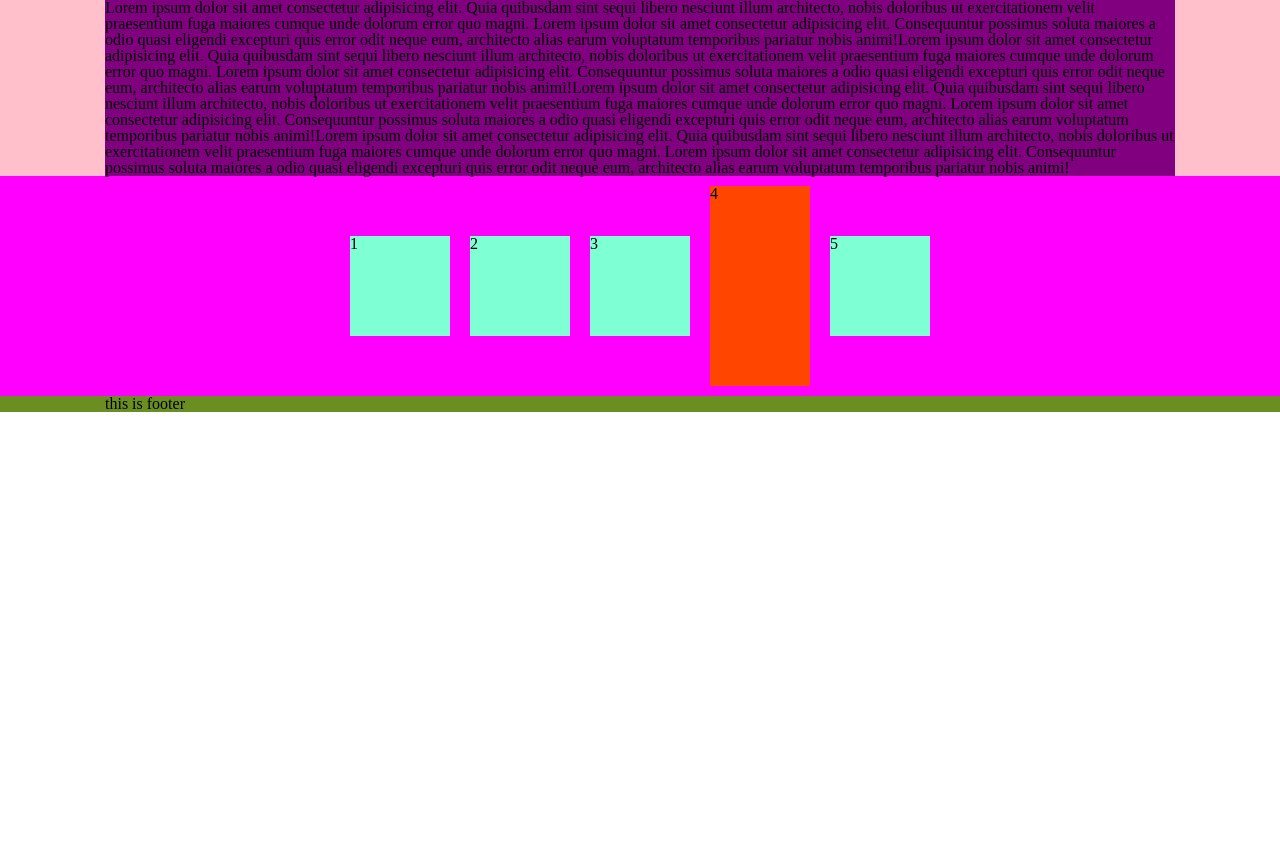
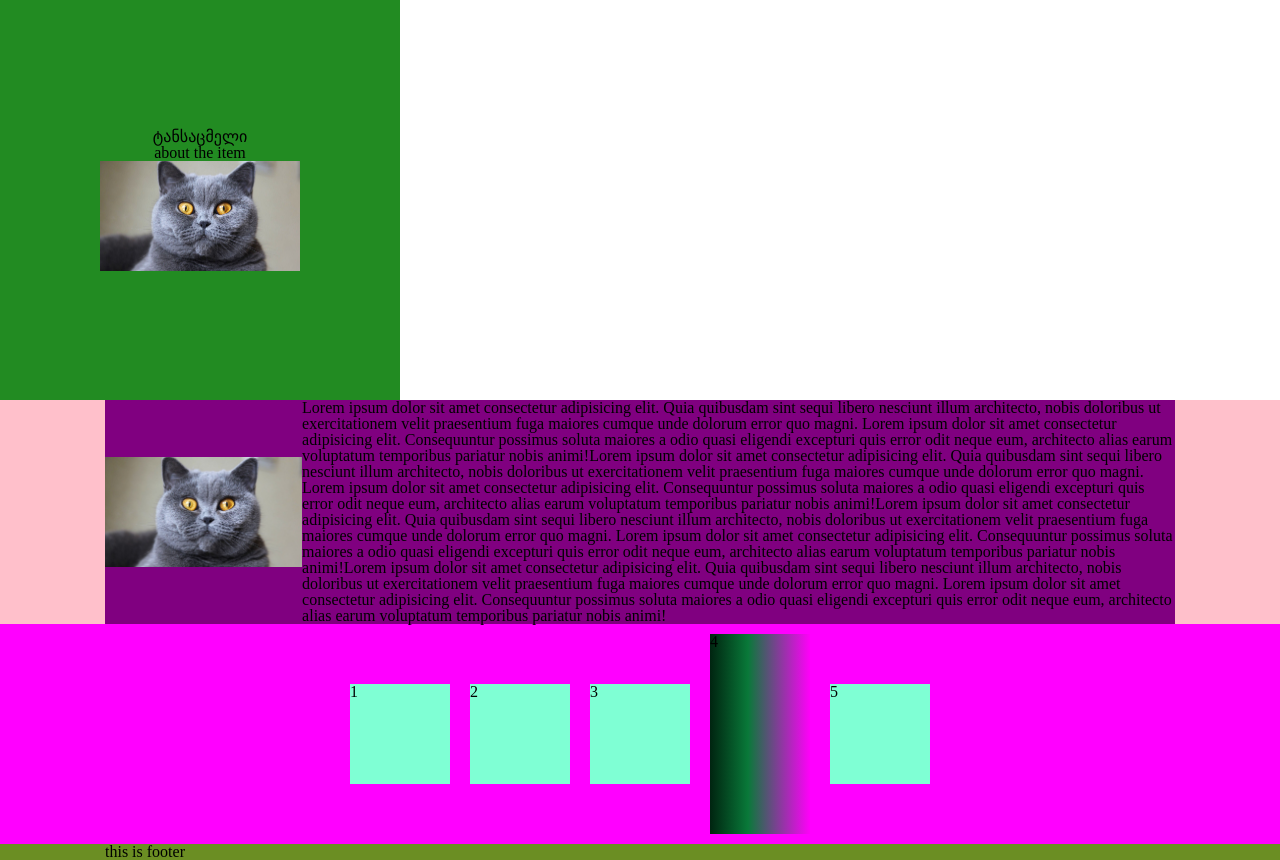
Before and after one commit to Megrelishvilinatia/Lecture-8, a plain HTML site: page index.html in a window 1280 px wide. Before the commit the page ends 800 px from the top, so only its background shows below. Drawn offline with Linux system fonts and the light colour scheme.

Commit message:
completed
Flexbox; Css webkits

```diff
--- a/CSS/styles.css
+++ b/CSS/styles.css
@@ -28,11 +28,12 @@ body{
     width: 100px;
     height: 200px;
     margin: 10px;
-    background-color: orangered;
+    background: rgb(0,36,16);
+    background: linear-gradient(90deg, rgba(0,36,16,1) 0%, rgba(9,121,57,1) 38%, rgba(255,0,249,1) 100%);
 }
 .flex{
     display: flex;
-    flex-wrap: wrap-reverse;
+    /* flex-wrap: wrap-reverse; */
     align-items:center;
     justify-content: center;
 }
@@ -45,3 +46,16 @@ body{
 footer{
     background-color: olivedrab;
 }
+.cat{
+    height: 110px;
+    width: 200px;
+}
+.box{
+    height: 400px;
+    width: 400px;
+    background-color: forestgreen;
+    display: flex;
+    flex-direction: column;
+    justify-content: center;
+    align-items: center;
+}
--- a/index.html
+++ b/index.html
@@ -2,45 +2,63 @@
 <html lang="en">
 
 <head>
+    <meta charset="UTF-8">
     <link rel="stylesheet" href="CSS/reset.css">
     <link rel="stylesheet" href="CSS/styles.css">
     <title>8</title>
 </head>
 
 <body>
+
+    <div class="box">
+        <h4 class="title">ტანსაცმელი</h4>
+        <p class="desc">about the item</p>
+        <img class="cat" src="CSS/british.jpeg" alt="cat">
+    </div>
     <section class="first">
         <div class="container">
 
 
-            <div class="wrapper">
-                Lorem ipsum dolor sit amet consectetur adipisicing elit. Quia quibusdam sint sequi libero nesciunt illum
-                architecto, nobis doloribus ut exercitationem velit praesentium fuga maiores cumque unde dolorum error
+            <div class="wrapper flex">
+                <img class="cat" src="CSS/british.jpeg" alt="cat">
+                <p>
+                    Lorem ipsum dolor sit amet consectetur adipisicing elit. Quia quibusdam sint sequi libero nesciunt
+                    illum
+                    architecto, nobis doloribus ut exercitationem velit praesentium fuga maiores cumque unde dolorum
+                    error
                     quo
                     magni.
                     Lorem ipsum dolor sit amet consectetur adipisicing elit. Consequuntur possimus soluta maiores a odio
                     quasi eligendi excepturi quis error odit neque eum, architecto alias earum voluptatum temporibus
-                pariatur nobis animi!Lorem ipsum dolor sit amet consectetur adipisicing elit. Quia quibusdam sint sequi
+                    pariatur nobis animi!Lorem ipsum dolor sit amet consectetur adipisicing elit. Quia quibusdam sint
+                    sequi
                     libero nesciunt illum
-                architecto, nobis doloribus ut exercitationem velit praesentium fuga maiores cumque unde dolorum error
+                    architecto, nobis doloribus ut exercitationem velit praesentium fuga maiores cumque unde dolorum
+                    error
                     quo
                     magni.
                     Lorem ipsum dolor sit amet consectetur adipisicing elit. Consequuntur possimus soluta maiores a odio
                     quasi eligendi excepturi quis error odit neque eum, architecto alias earum voluptatum temporibus
-                pariatur nobis animi!Lorem ipsum dolor sit amet consectetur adipisicing elit. Quia quibusdam sint sequi
+                    pariatur nobis animi!Lorem ipsum dolor sit amet consectetur adipisicing elit. Quia quibusdam sint
+                    sequi
                     libero nesciunt illum
-                architecto, nobis doloribus ut exercitationem velit praesentium fuga maiores cumque unde dolorum error
+                    architecto, nobis doloribus ut exercitationem velit praesentium fuga maiores cumque unde dolorum
+                    error
                     quo
                     magni.
                     Lorem ipsum dolor sit amet consectetur adipisicing elit. Consequuntur possimus soluta maiores a odio
                     quasi eligendi excepturi quis error odit neque eum, architecto alias earum voluptatum temporibus
-                pariatur nobis animi!Lorem ipsum dolor sit amet consectetur adipisicing elit. Quia quibusdam sint sequi
+                    pariatur nobis animi!Lorem ipsum dolor sit amet consectetur adipisicing elit. Quia quibusdam sint
+                    sequi
                     libero nesciunt illum
-                architecto, nobis doloribus ut exercitationem velit praesentium fuga maiores cumque unde dolorum error
+                    architecto, nobis doloribus ut exercitationem velit praesentium fuga maiores cumque unde dolorum
+                    error
                     quo
                     magni.
                     Lorem ipsum dolor sit amet consectetur adipisicing elit. Consequuntur possimus soluta maiores a odio
                     quasi eligendi excepturi quis error odit neque eum, architecto alias earum voluptatum temporibus
                     pariatur nobis animi!
+                </p>
             </div>
     </section>
     <section class="second">
```
Lines whose indentation alone changed are shown as unchanged.
